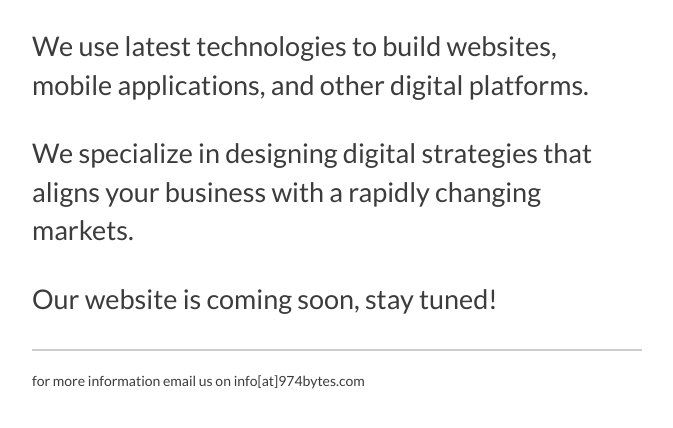
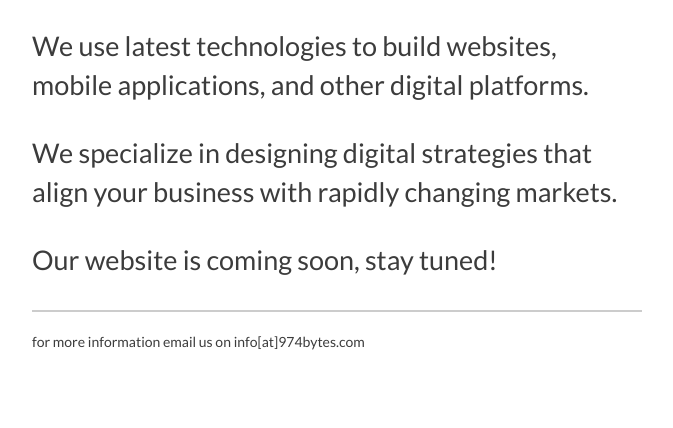
Before and after one commit to 974bytes/974, a plain HTML site: page index.html in a window 1280 px wide. Shown: the part 316-744 px from the top of the page, without its empty margins (303-976 px from the left). Drawn offline with nearby package versions, Linux system fonts and the light colour scheme.

Commit message:
first commit

```diff
--- a/index.html
+++ b/index.html
@@ -26,7 +26,7 @@
               <div class="col-md-12 textbox">
                 <p class='first'><img src='logosmall.png' />&nbspis a full service agency specialized in providing cutting-edge solutions</p>
                 <p>We use latest technologies to build websites, mobile applications, and other digital platforms.</p>
-                <p>We specialize in designing digital strategies that aligns your business with a rapidly changing markets.</p>
+                <p>We specialize in designing digital strategies that align your business with rapidly changing markets.</p>
                 <p><strong>Our website is coming soon, stay tuned!</strong></p>
                 <hr>
                 <footer class="footer">
```
